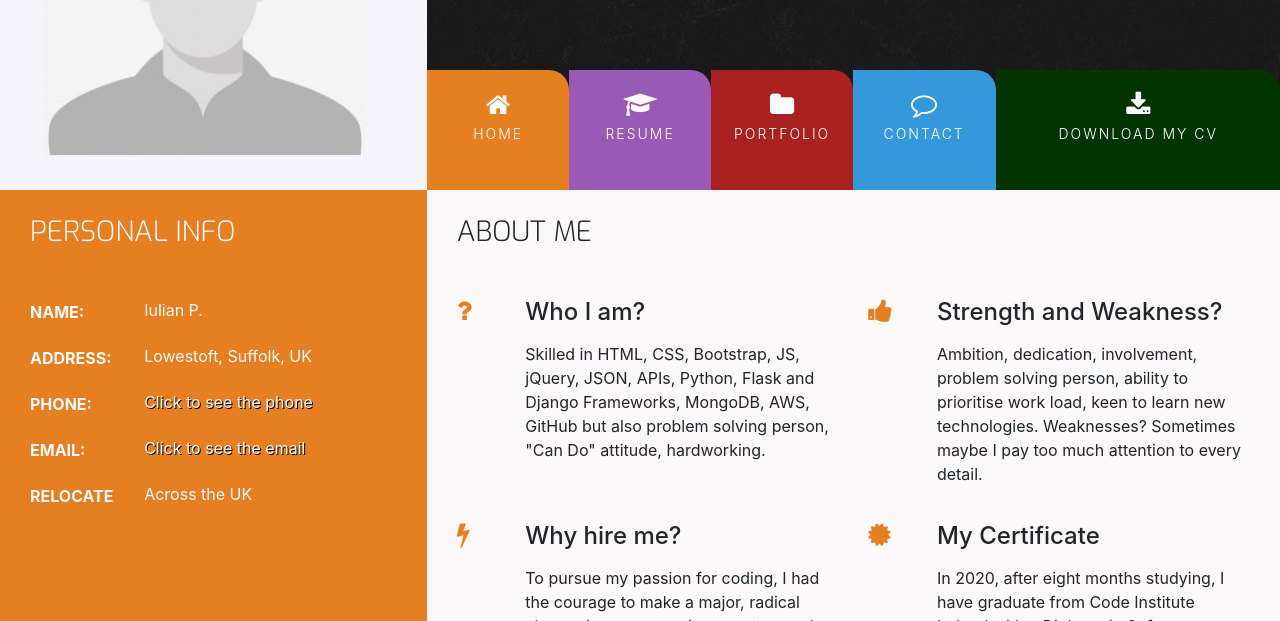
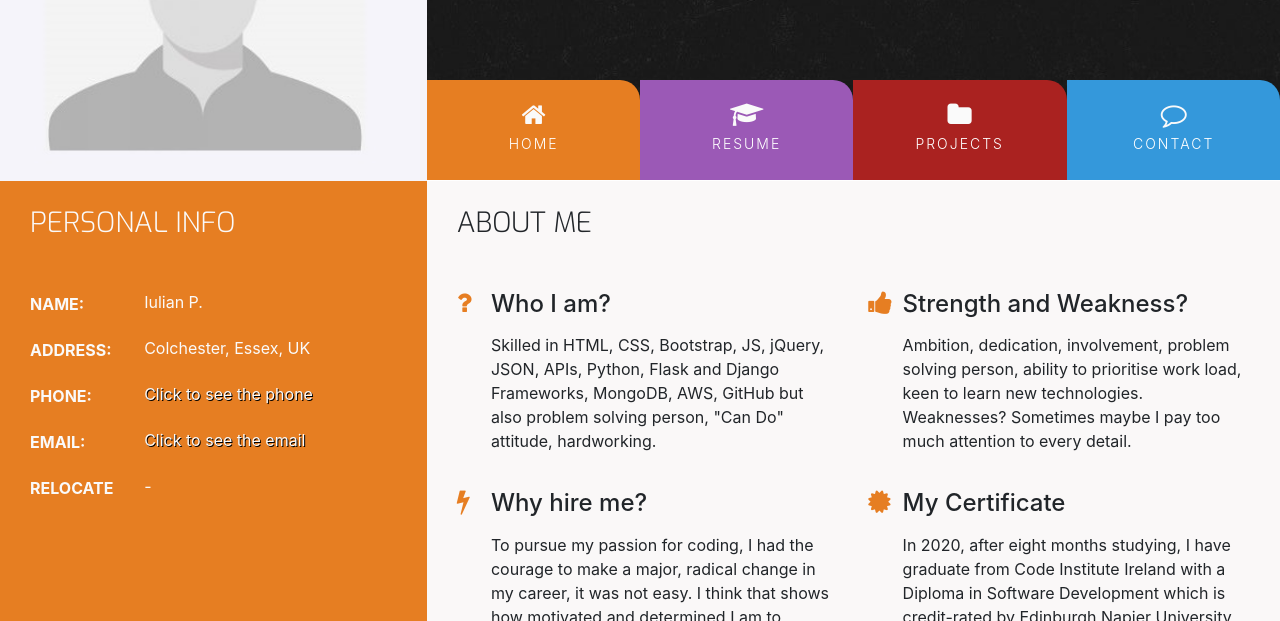
Before and after one commit to iulianpro/resume-project, a plain HTML site: page index.html in a window 1280 px wide. Shown: the part 179-800 px from the top of the page. Drawn offline with nearby package versions, Linux system fonts and the light colour scheme.

Commit message:
slightly changed the design

```diff
--- a/assets/css/style.css
+++ b/assets/css/style.css
@@ -51,7 +51,7 @@
 
 .section-column {
     display: table-cell;
-    padding: 0 30px 30px;
+    padding: 0 10px 30px;
     float: none;
 }
 
@@ -140,12 +140,6 @@ a:hover {
     margin-bottom: 10px;
 }
 
-.section-column {
-    display: table-cell;
-    padding: 0 30px 30px;
-    float: none;
-}
-
 .section-heading {
     font-family: "Exo", sans-serif;
     font-weight: 300;
@@ -204,7 +198,7 @@ header {
     font-weight: 200;
     font-size: 28px;
     margin-top: 20px;
-    margin-bottom: 90px;
+    margin-bottom: 100px;
     color: #fff;
 }
 
@@ -226,7 +220,7 @@ header {
 }
 
 .menuitem {
-    height: 120px;
+    height: 100px;
     text-align: center;
     padding: 0;
 }
@@ -239,7 +233,7 @@ ul li.ui-menu-color-download {
     width: 100%;
     text-decoration: none;
     color: #fff;
-    height: 120px;
+    height: 100px;
 }
 
 .menuitem a i {
@@ -255,7 +249,7 @@ ul li.ui-menu-color-download {
     padding-top: 5px;
     text-align: center;
     text-transform: uppercase;
-    font-size: 14px;
+    font-size: 12px;
     font-weight: 300;
     letter-spacing: 2px;
 }
@@ -264,7 +258,7 @@ ul li.ui-menu-color-download {
 
 .hvr-sweep-to-top:before {
     background: rgba(0, 0, 0, 0.2);
-    height: 120px;
+    height: 100px;
     border-top-right-radius: 20px;
 }
 
@@ -324,7 +318,7 @@ footer {
 }
 
 #footer-details {
-    padding: 60px;
+    padding: 60px 20px;
 }
 
 /* ----------------------------------------Three Reasons */
@@ -432,7 +426,7 @@ footer {
 }
 
 .progress-section {
-    margin: 40px 0 20px;
+    margin: 20px 0 20px;
 }
 
 .progress .progress-bar span {
@@ -558,6 +552,11 @@ button[type="submit"] {
 /* ----------------------------------------Media Queries */
 
 @media(min-width: 576px) {
+    .section-column {
+        display: table-cell;
+        padding: 0 30px 30px;
+        float: none;
+    }
     .heading {
         margin-left: 50px;
         text-align: left;
@@ -568,14 +567,17 @@ button[type="submit"] {
         margin: 10px auto;
         max-width: 75%;
     }
-    .progress-section {
-        margin: 40px 20px 20px;
-    }
     .project-item .project-item-overlay h4 {
         top: 20%;
     }
     .project-item .project-item-overlay ul {
         top: 35%;
+    }
+    .menuitem span {
+        font-size: 14px;
+    }
+    #footer-details {
+        padding: 60px;
     }
 }
 
@@ -594,9 +596,6 @@ button[type="submit"] {
         min-height: 240px;
         margin: 10px auto;
         max-width: 50%;
-    }
-    .progress-section {
-        margin: 40px 40px;
     }
     .progress-type {
         padding: 3px 30px 5px 10px;
--- a/index.html
+++ b/index.html
@@ -43,20 +43,17 @@
                 <div class="row no-gutters menu-block">
                     <div class="col">
                         <ul id="nav" class="list-inline menucontainer">
-                            <li class="col-3 col-md-2 list-inline-item ui-menu-color-home menuitem">
+                            <li class="col-3 list-inline-item ui-menu-color-home menuitem">
                                 <a href="/" class="hvr-sweep-to-top"><i class="fa fa-home" aria-hidden="true"></i><span>Home</span></a>
                             </li>
-                            <li class="col-3 col-md-2 list-inline-item ui-menu-color-resume menuitem">
+                            <li class="col-3 list-inline-item ui-menu-color-resume menuitem">
                                 <a href="resume.html" class="hvr-sweep-to-top"><i class="fa fa-graduation-cap" aria-hidden="true"></i><span>Resume</span></a>
                             </li>
-                            <li class="col-3 col-md-2 list-inline-item ui-menu-color-projects menuitem">
-                                <a href="projects.html" class="hvr-sweep-to-top"><i class="fa fa-folder" aria-hidden="true"></i><span>Portfolio</span></a>
+                            <li class="col-3 list-inline-item ui-menu-color-projects menuitem">
+                                <a href="projects.html" class="hvr-sweep-to-top"><i class="fa fa-folder" aria-hidden="true"></i><span>Projects</span></a>
                             </li>
-                            <li class="col-3 col-md-2 list-inline-item ui-menu-color-contact menuitem">
+                            <li class="col-3 list-inline-item ui-menu-color-contact menuitem">
                                 <a href="contact.html" class="hvr-sweep-to-top"><i class="fa fa-comment-o" aria-hidden="true"></i><span>Contact</span></a>
-                            </li>
-                            <li class="col-12 col-md-4 list-inline-item ui-menu-color-download menuitem">
-                                <a href="cv.html" class="hvr-sweep-to-top" target="_blank"><i class="fa fa-download" aria-hidden="true"></i><span>DOWNLOAD MY CV</span></a>
                             </li>
                         </ul>
                     </div>
@@ -94,7 +91,7 @@
                     </div>
                     <div class="value">
                         <p>
-                            Lowestoft, Suffolk, UK
+                            Colchester, Essex, UK
                         </p>
                     </div>
                 </div>
@@ -130,7 +127,7 @@
                     </div>
                     <div class="value">
                         <p>
-                            Across the UK
+                            -
                         </p>
                     </div>
                 </div>
@@ -142,12 +139,12 @@
                     </div>
                 </div>
                 <div class="row">
-                    <div class="col-10 offset-1 offset-sm-0 col-md-6 cell">
+                    <div class="col-12 offset-0 col-sm-10 offset-sm-1 col-md-6 offset-md-0 cell">
                         <div class="row">
-                            <div class="col-2">
+                            <div class="col-1">
                                 <strong><i class="three-reasons-icon fa fa-question" aria-hidden="true"></i></strong>
                             </div>
-                            <div class="col-10">
+                            <div class="col-11">
                                 <h4 class="three-reasons-heading">Who I am?</h4>
                                 <p>
                                     Skilled in HTML, CSS, Bootstrap, JS, jQuery, JSON, APIs, Python, Flask and Django
@@ -157,12 +154,12 @@
                             </div>
                         </div>
                     </div>
-                    <div class="col-10 offset-1 offset-sm-0 col-md-6 cell">
+                    <div class="col-12 offset-0 col-sm-10 offset-sm-1 col-md-6 offset-md-0 cell">
                         <div class="row">
-                            <div class="col-2">
+                            <div class="col-1">
                                 <i class="three-reasons-icon fa fa-thumbs-up" aria-hidden="true"></i>
                             </div>
-                            <div class="col-10">
+                            <div class="col-11">
                                 <h4 class="three-reasons-heading">Strength and Weakness?</h4>
                                 <p>
                                     Ambition, dedication, involvement, problem solving person, ability to prioritise work load, keen to learn new technologies. Weaknesses? Sometimes maybe I pay too
@@ -171,12 +168,12 @@
                             </div>
                         </div>
                     </div>
-                    <div class="col-10 offset-1 offset-sm-0 col-md-6 cell">
+                    <div class="col-12 offset-0 col-sm-10 offset-sm-1 col-md-6 offset-md-0 cell">
                         <div class="row">
-                            <div class="col-2">
+                            <div class="col-1">
                                 <strong><i class="three-reasons-icon fa fa-bolt" aria-hidden="true"></i></strong>
                             </div>
-                            <div class="col-10">
+                            <div class="col-11">
                                 <h4 class="three-reasons-heading">Why hire me?</h4>
                                 <p>
                                     To pursue my passion for coding, I had the courage to make a major, radical change in my career, it was not easy. I think that shows how motivated and determined I
@@ -186,12 +183,12 @@
                             </div>
                         </div>
                     </div>
-                    <div class="col-10 offset-1 offset-sm-0 col-md-6 cell">
+                    <div class="col-12 offset-0 col-sm-10 offset-sm-1 col-md-6 offset-md-0 cell">
                         <div class="row">
-                            <div class="col-2">
+                            <div class="col-1">
                                 <i class="three-reasons-icon fa fa-certificate" aria-hidden="true"></i>
                             </div>
-                            <div class="col-10">
+                            <div class="col-11">
                                 <h4 class="three-reasons-heading">My Certificate</h4>
                                 <p>
                                     In 2020, after eight months studying, I have graduate from Code Institute Ireland with a Diploma in Software Development which is credit-rated by Edinburgh Napier
@@ -207,14 +204,14 @@
     </section>
     <footer class="container-fluid">
         <div id="footer-details" class="row">
-            <div class="col-sm-4">
+            <div class="col-md-4">
                 <h5 class="uppercase general-sub">About</h5>
                 <p class="inline-block">
                     I am skilled in creating Wordpress and Full Custom websites, from simple projects to complex
                     projects and also web applications in Python, Django Framework. <i class="fa fa-copyright"></i> 2021
                 </p>
             </div>
-            <div class="col-sm-4">
+            <div class="col-md-4">
                 <h5 class="uppercase general-sub">Download</h5>
                 <p class="inline-block">
                     Need a printable version of my CV? Download it here.
@@ -223,7 +220,7 @@
                     </a>
                 </p>
             </div>
-            <div class="col-sm-4">
+            <div class="col-md-4">
                 <h5 class="uppercase general-sub">Social</h5>
                 <ul class="list-inline social-links">
                     <li class="list-inline-item">
```
Also changed, not shown: contact.html (+14 -24 lines), projects.html (+13 -23 lines), resume.html (+11 -14 lines).
